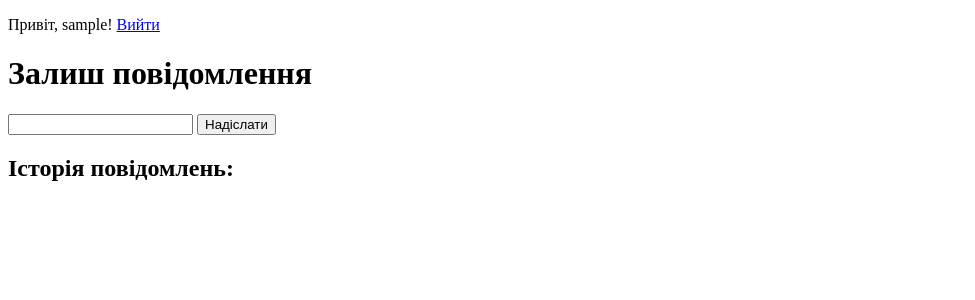
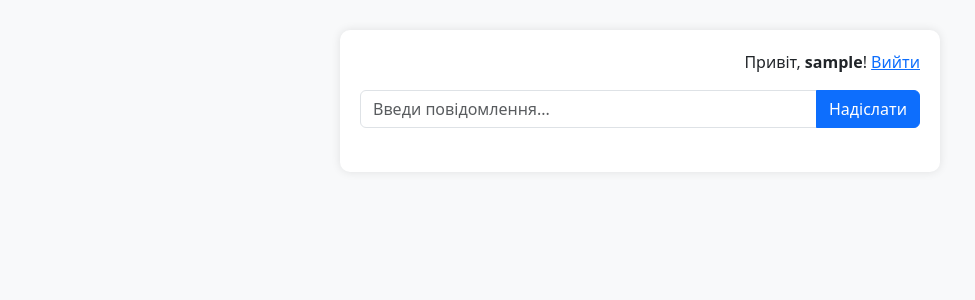
Before and after one commit to sasha9917/myapp, a Flask app: page / in a window 1280 px wide. Shown: the top 300 px of the page, without its empty margins (0-975 px from the left). Run offline with Flask 3, Linux system fonts and the light colour scheme; the visitor is signed in with stand-in values (Sample User, id 1); data that the repository does not hold is empty; some libraries are stand-ins or nearby versions.

Commit message:
Add files via upload

```diff
--- a/templates/index.html
+++ b/templates/index.html
@@ -2,29 +2,62 @@
 <html>
 <head>
   <meta charset="UTF-8">
-  <title>Повідомлення</title>
+  <title>Чат</title>
+  <link href="https://cdn.jsdelivr.net/npm/bootstrap@5.3.0/dist/css/bootstrap.min.css" rel="stylesheet">
+  <style>
+    body {
+      background-color: #f8f9fa;
+    }
+    .chat-box {
+      max-width: 600px;
+      margin: 30px auto;
+      background-color: white;
+      border-radius: 10px;
+      box-shadow: 0 0 10px rgba(0,0,0,0.1);
+      padding: 20px;
+    }
+    .message {
+      margin-bottom: 15px;
+      padding: 10px 15px;
+      border-radius: 15px;
+      background-color: #e9ecef;
+    }
+    .message.me {
+      background-color: #d1e7dd;
+      text-align: right;
+    }
+    .username {
+      font-weight: bold;
+      font-size: 0.9em;
+      color: #495057;
+    }
+    .content {
+      margin-top: 5px;
+    }
+  </style>
 </head>
 <body>
 
-  {% if session.get('username') %}
-    <p>Привіт, {{ session['username'] }}! <a href="/logout">Вийти</a></p>
-  {% else %}
-    <p><a href="/login">Увійти</a> або <a href="/register">Зареєструватись</a></p>
-  {% endif %}
+  <div class="chat-box">
 
-  <h1>Залиш повідомлення</h1>
+    {% if session.get('username') %}
+      <p class="text-end">Привіт, <strong>{{ session['username'] }}</strong>! <a href="/logout">Вийти</a></p>
 
-  {% if session.get('username') %}
-    <form method="POST" action="/add">
-      <input type="text" name="content" required>
-      <button type="submit">Надіслати</button>
-    </form>
-  {% else %}
-    <p>Щоб залишити повідомлення, увійдіть у свій акаунт.</p>
-  {% endif %}
+      <form method="POST" action="/add" class="mb-4">
+        <div class="input-group">
+          <input type="text" name="content" class="form-control" placeholder="Введи повідомлення..." required>
+          <button class="btn btn-primary" type="submit">Надіслати</button>
+        </div>
+      </form>
+    {% else %}
+      <p><a href="/login">Увійти</a> або <a href="/register">Зареєструватись</a>, щоб писати в чат.</p>
+    {% endif %}
 
-  <h2>Історія повідомлень:</h2>
-  <ul id="message-list"></ul>
+    <div id="message-list">
+      <!-- JS вставляє сюди повідомлення -->
+    </div>
+
+  </div>
 
   <script>
     async function loadMessages() {
@@ -32,10 +65,14 @@
       const data = await res.json();
       const list = document.getElementById('message-list');
       list.innerHTML = '';
+      const currentUser = "{{ session.get('username', '') }}";
+
       data.forEach(msg => {
-        const li = document.createElement('li');
-        li.textContent = msg[1];
-        list.appendChild(li);
+        const message = document.createElement('div');
+        message.classList.add('message');
+        if (msg[2] === currentUser) message.classList.add('me');
+        message.innerHTML = `<div class="username">${msg[2]}</div><div class="content">${msg[1]}</div>`;
+        list.appendChild(message);
       });
     }
 
```
